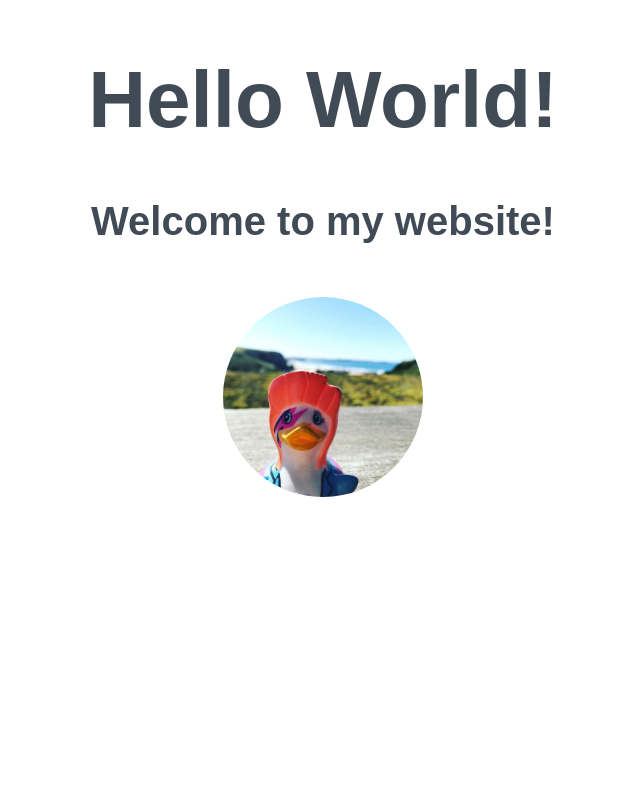
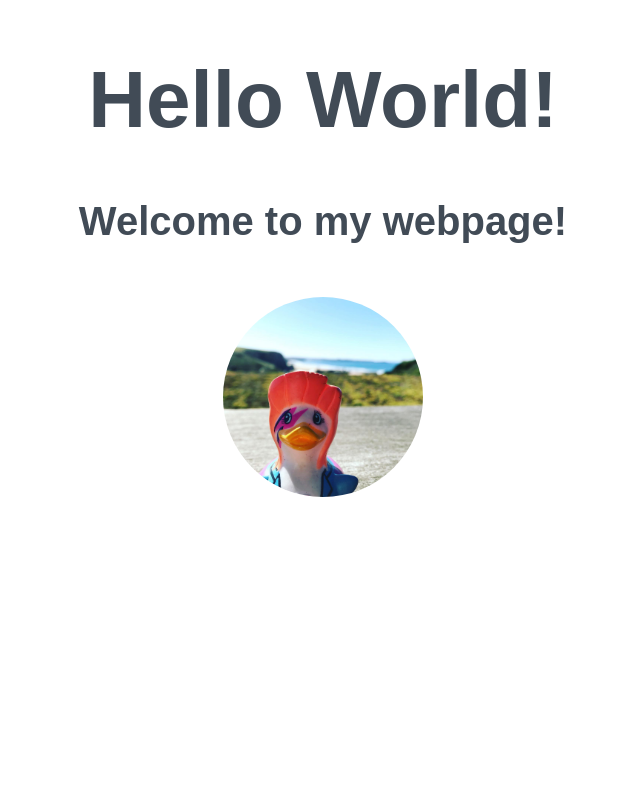
Before and after one commit to evelynong/beginners-week-one-master, a plain HTML site: page index.html in a window 1280 px wide. Shown: the top 800 px of the page, without its empty margins (317-957 px from the left). Drawn offline with Linux system fonts and the light colour scheme.

Commit message:
Changed-notes
Website to webpage

```diff
--- a/index.html
+++ b/index.html
@@ -9,7 +9,7 @@
 <body>
   <div>
     <h1>Hello World!</h1>
-    <h2>Welcome to my website!</h2>
+    <h2>Welcome to my webpage!</h2>
     <img src="duck.jpg" width="200px">
   </div>
 
```
